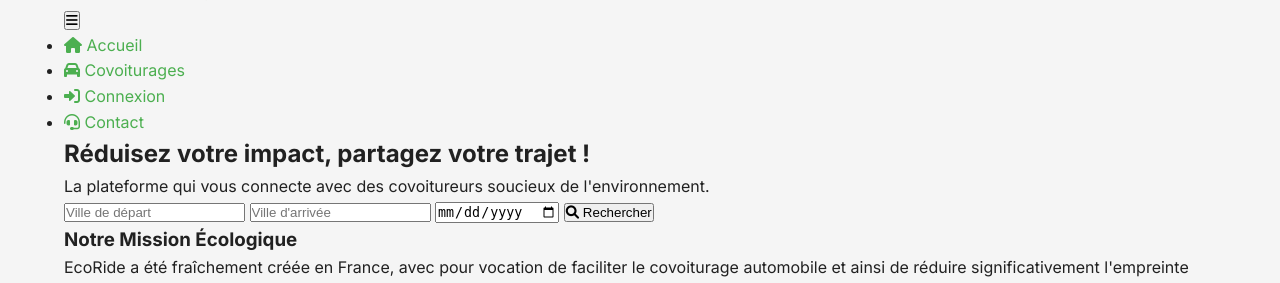
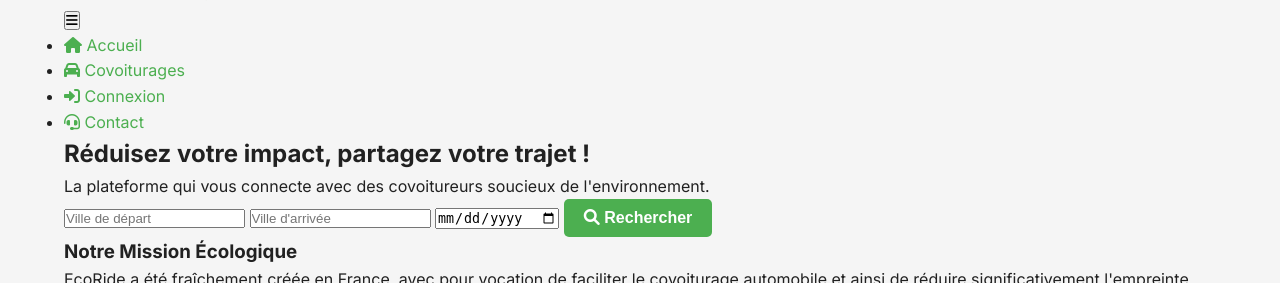
Before and after one commit to BOUDI1/ProjetEcoride, a PHP site: page / in a window 1280 px wide. Shown: the part 44-327 px from the top of the page. Run offline with PHP 8.4, Linux system fonts and the light colour scheme.

Commit message:
ajout des styles pour le bouton primaire afin d'améliorer l'esthétique et l'interaction

```diff
--- a/style.css
+++ b/style.css
@@ -31,3 +31,19 @@
     max-width: 1200px;
     margin: 0 auto;
 }
+/* Bouton Primaire */
+.btn-primary {
+    background-color: var(--color-primary);
+    color: var(--color-white);
+    padding: 10px 20px;
+    border: none;
+    border-radius: 5px;
+    cursor: pointer;
+    font-size: 16px;
+    font-weight: 600;
+    transition: background-color 0.3s ease;
+}
+
+.btn-primary:hover {
+    background-color: #388E3C;
+}
```
